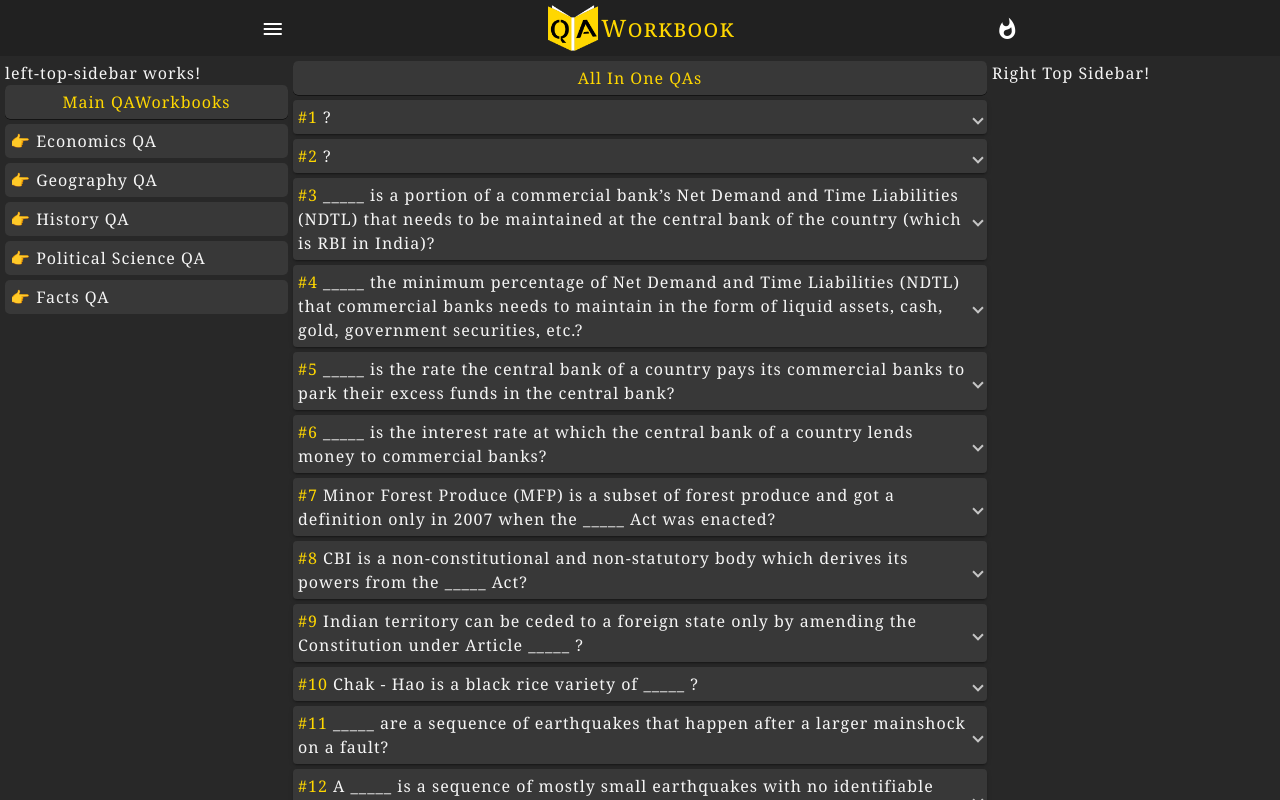
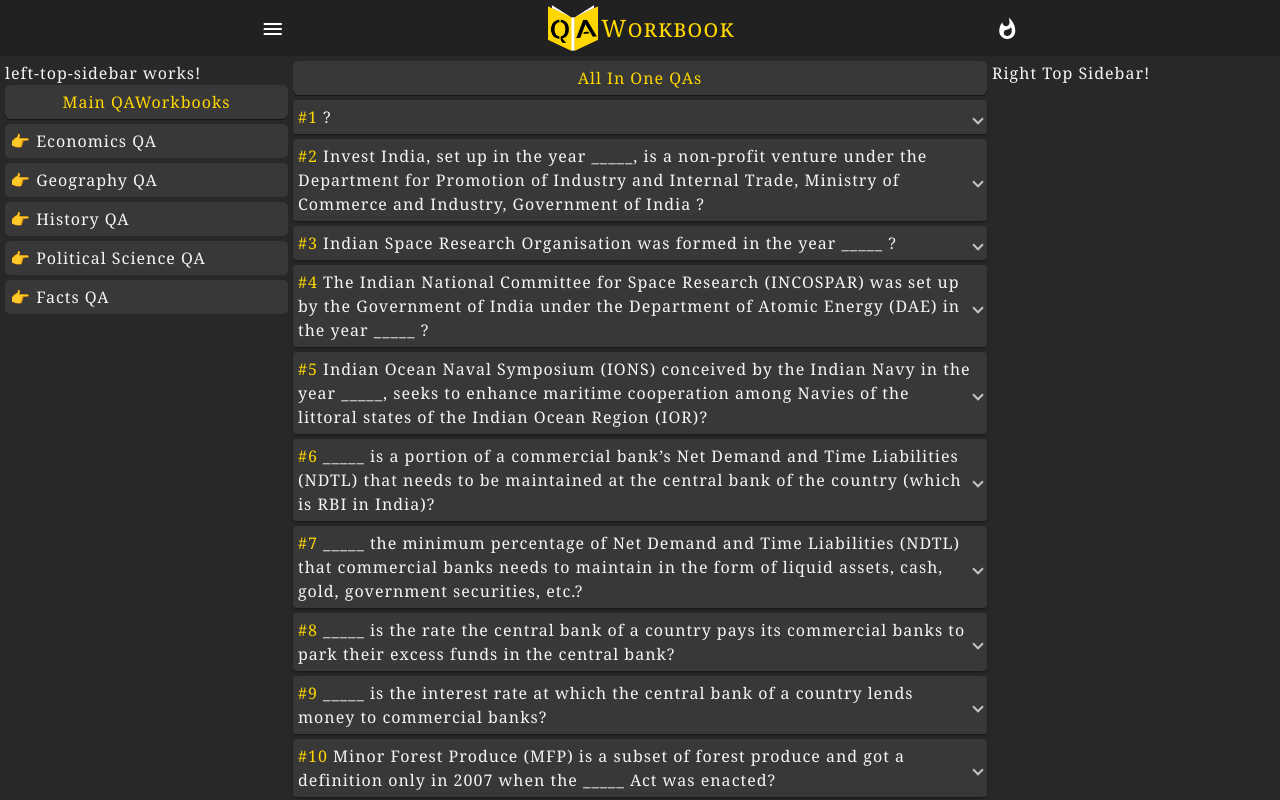
Before and after one commit to JibinJF/QAWorkbook, an Angular app: page /FactsQA/AllInOneQA in a window 1280 px wide. Built offline with nearby package versions, Linux system fonts and the light colour scheme.

Commit message:
Update all-in-one-qa.component.ts

```diff
--- a/src/app/general-awareness-qa/facts-qa/all-in-one-qa/all-in-one-qa.component.ts
+++ b/src/app/general-awareness-qa/facts-qa/all-in-one-qa/all-in-one-qa.component.ts
@@ -32,11 +32,47 @@ export class AllInOneQAComponent implements OnInit {
       },
       {
         qaNumber: this.qaNumber++,
-        question: `?`,
-        answer: `.`,
+        question: `Invest India, set up in the year _____, is a non-profit venture under the
+        Department for Promotion of Industry and Internal Trade, Ministry of Commerce and Industry,
+        Government of India ?`,
+        answer: `2009.`,
+        description: `
+          <ul>
+            <li>It is the national investment promotion and facilitation agency.</li>
+            <li>Invest India actively works with several Indian states to build capacity as well
+            as bring in global best practices in investment targeting, promotion and facilitation
+            areas.</li>
+          </ul>`
+      },
+      {
+        qaNumber: this.qaNumber++,
+        question: `Indian Space Research Organisation was formed in the year _____ ?`,
+        answer: `1969.`,
+        description: `
+          <ul>
+            <li>It was superseded the erstwhile Indian National Committee for Space Research
+            (INCOSPAR).</li>
+          </ul>`
+      },
+      {
+        qaNumber: this.qaNumber++,
+        question: `The Indian National Committee for Space Research (INCOSPAR) was set up by
+        the Government of India under the Department of Atomic Energy (DAE) in the year _____ ?`,
+        answer: `1962`,
         description: `
           <ul>
             <li>.</li>
+          </ul>`
+      },
+      {
+        qaNumber: this.qaNumber++,
+        question: `Indian Ocean Naval Symposium (IONS) conceived by the Indian Navy in the year
+        _____, seeks to enhance maritime cooperation among Navies of the littoral states of the
+        Indian Ocean Region (IOR)?`,
+        answer: `2008.`,
+        description: `
+          <ul>
+            <li>A biennial event.</li>
           </ul>`
       },
       {
```
